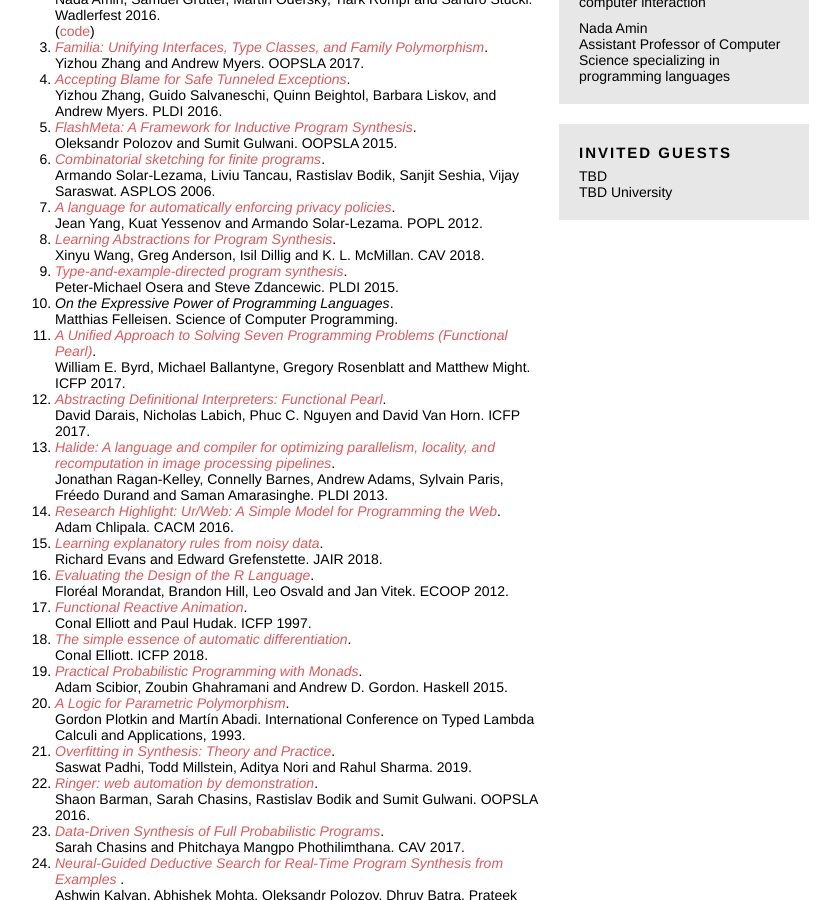
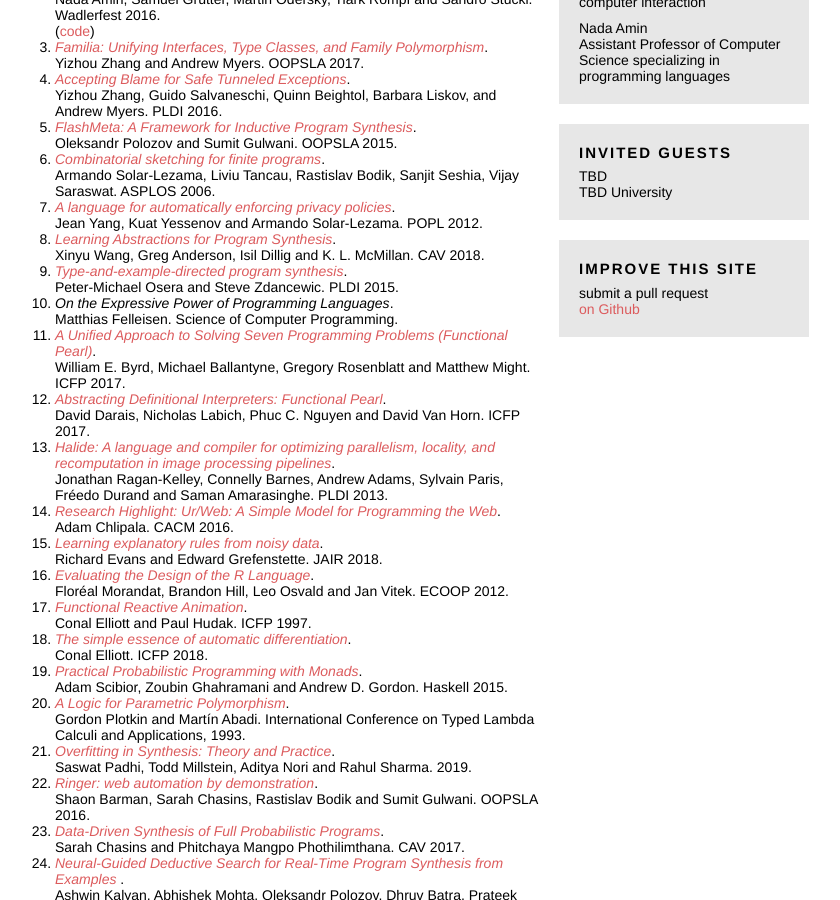
Before and after one commit to eglassman/pl-hci-seminar, a Jekyll site: the page built from index.html, in a window 1280 px wide and 900 px high, scrolled down 696 px. Shown: the whole window, without its empty margins (228-1068 px from the left). Built offline with Jekyll 4.4.1, drawn with Linux system fonts in a browser that asks for light colours.

Commit message:
advertize public repo

```diff
--- a/index.html
+++ b/index.html
@@ -192,8 +192,20 @@
     </div>
   </div>
 
+  <div class="box">
+    <div class="header lead">
+    Improve this site
+    </div>
 
-
+    <div>
+      <div class="slightlybold">
+        submit a pull request
+      </div>
+      <div>
+        <a href="https://github.com/eglassman/pl-hci-seminar">on Github</a>
+      </div>
+    </div>
+  </div>
 
   </td>
 </tr>
```
